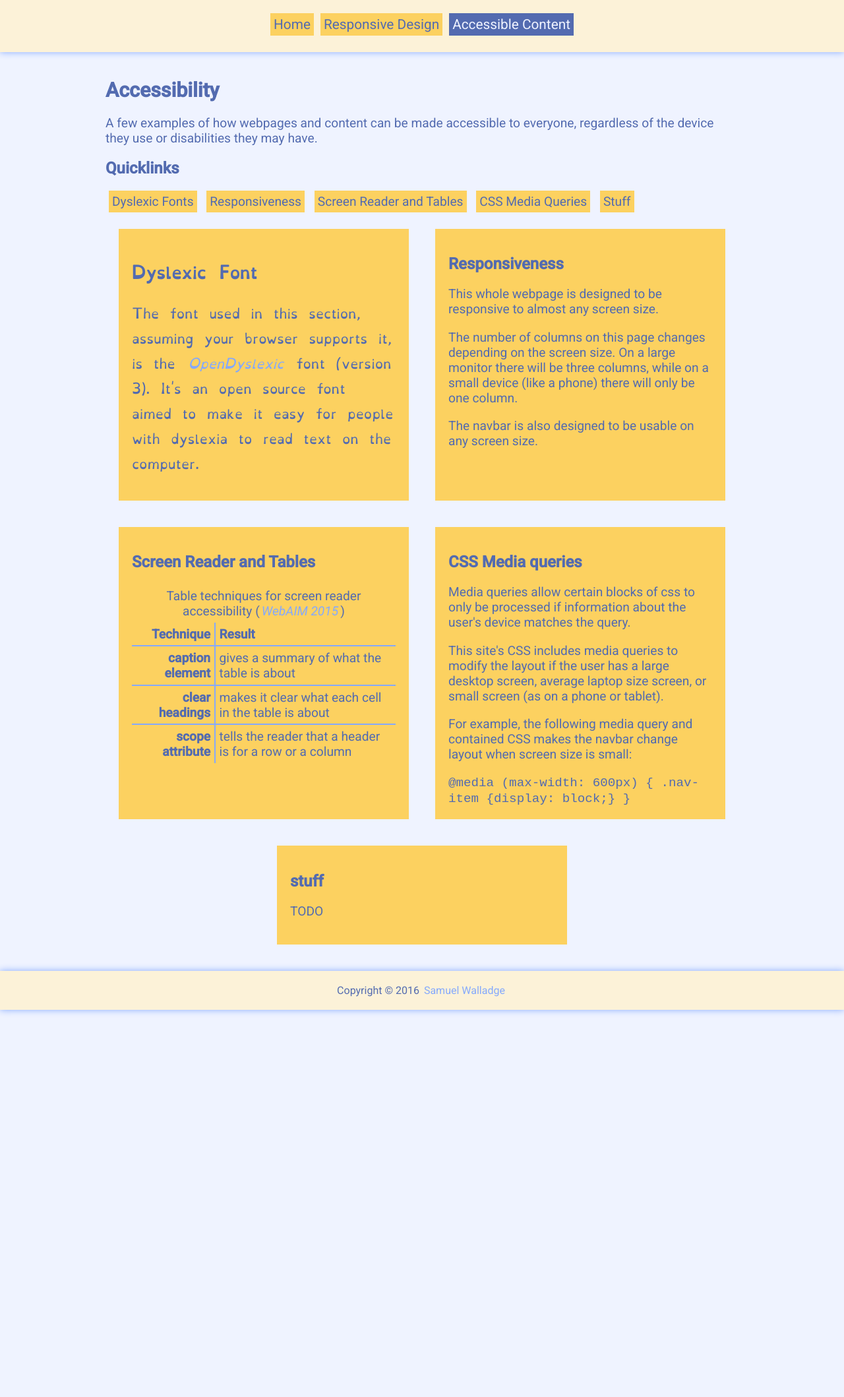
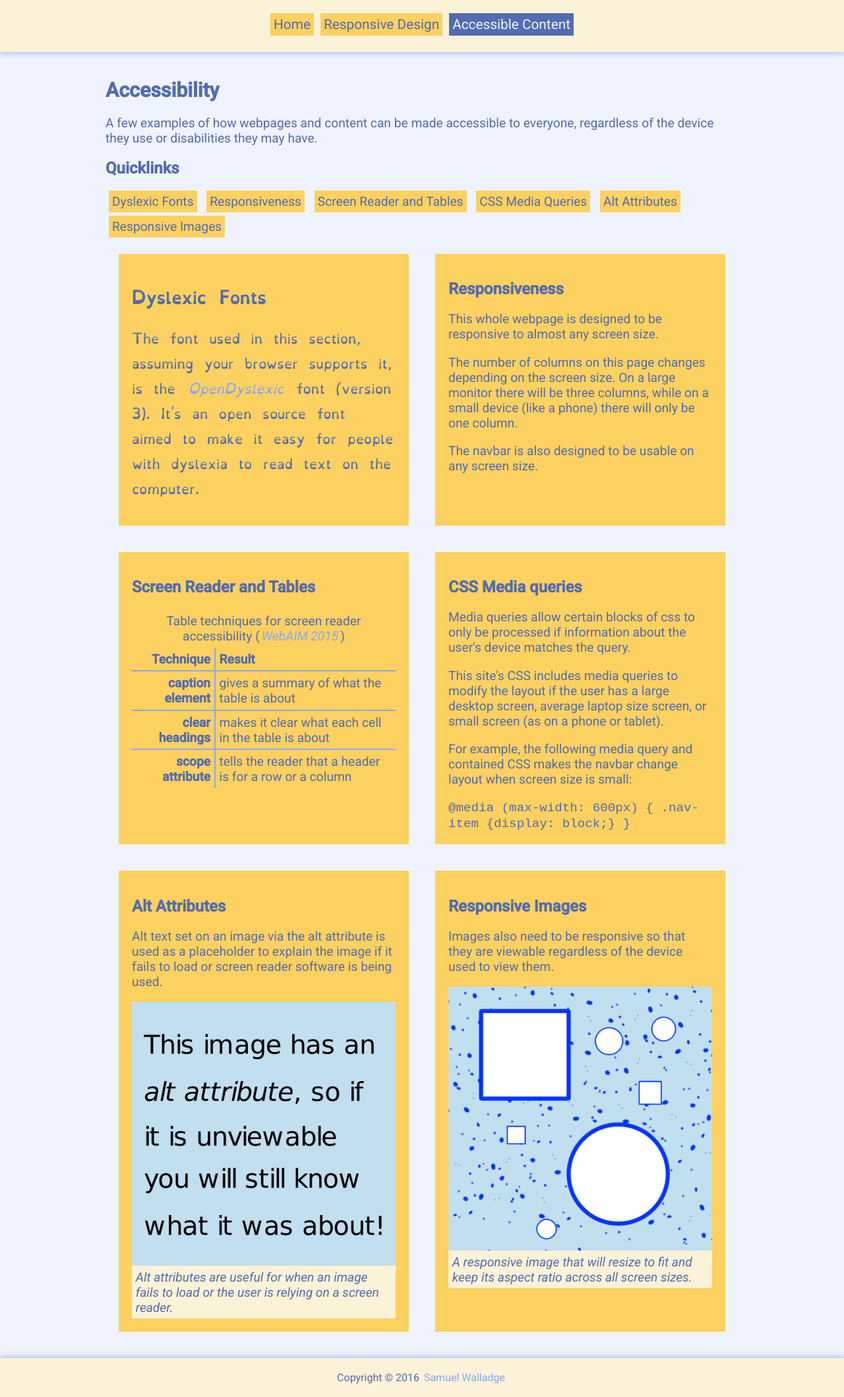
Before and after one commit to swalladge/hit226-a1, a Jekyll site: the page built from accessible.html, in a window 1280 px wide. Shown: the whole page at 66% size. Built offline with Jekyll 4.4.1, drawn with Linux system fonts in a browser that asks for light colours.

Commit message:
added a couple of image related sections

```diff
--- a/_sass/_elements.scss
+++ b/_sass/_elements.scss
@@ -103,3 +103,22 @@ td:last-child, th:last-child {
 td:first-child, th:first-child {
   border-left: 0;
 }
+
+.block-image {
+  width: 100%;
+  margin: 0;
+  background-color: $color-a5;
+  color: $color;
+  padding: 0;
+
+  figcaption {
+    padding: 0.3em;
+    font-style: italic;
+  }
+
+  img {
+    width: 100%;
+    height: auto;
+    display: block;
+  }
+}
--- a/accessible.html
+++ b/accessible.html
@@ -15,14 +15,15 @@ permalink: /accessibility/
         <a class="nav-item" href="#responsive">Responsiveness</a>
         <a class="nav-item" href="#screen-reader">Screen Reader and Tables</a>
         <a class="nav-item" href="#mediaqueries">CSS Media Queries</a>
-        <a class="nav-item" href="#stuff">Stuff</a>
+        <a class="nav-item" href="#alt">Alt Attributes</a>
+        <a class="nav-item" href="#images">Responsive Images</a>
       </nav>
     </section>
 
     <div class="block-box">
     <section id="dyslexic" class="block dyslexic">
       <div class="top-link right"><a href="#">Return to top</a></div>
-      <h2> Dyslexic Font </h2>
+      <h2> Dyslexic Fonts </h2>
       <p>
         The font used in this section, assuming your browser supports it, is the <cite><a href="http://opendyslexic.org/">OpenDyslexic</a></cite> font (version 3).
         It's an open source font aimed to make it easy for people with dyslexia to read text on the computer.
@@ -88,11 +89,42 @@ permalink: /accessibility/
 
     </section>
 
-    <section id="stuff" class="block">
+    <section id="alt" class="block">
       <div class="top-link right"><a href="#">Return to top</a></div>
-      <h2> stuff </h2>
+      <h2> Alt Attributes </h2>
+
       <p>
-        TODO
+       Alt text set on an image via the alt attribute is used as a placeholder to explain the image if it fails to load or screen reader software is being used.
+
+      <figure class="block-image">
+        <img src="{{ site.baseurl }}/assets/alt-attribute.png" title="Oh so meta..."
+             alt="An image explaining that an alt attribute is useful. Unfortunately, in this case it is so self-referencial that this explanation is pointless.">
+        <!--
+          Note: abusing title texts on images here due to humour being needed, the influence of xkcd comics,
+                the fact that the alt attribute or a figcaption are more reliable,
+                the fact that not all mobile browsers enable you to see title text on a touchscreen,
+                and the myriads of articles on the internet suggesting that title text is not serious (except in some small edge cases).
+
+           Sources: https://silktide.com/i-thought-title-text-improved-accessibility-i-was-wrong/,
+                    https://www.paciellogroup.com/blog/2013/01/using-the-html-title-attribute-updated/,
+                    http://webaim.org/articles/gonewild/#title
+         -->
+        <figcaption> Alt attributes are useful for when an image fails to load or the user is relying on a screen reader. </figcaption>
+      </figure>
+    </section>
+
+    <section id="images" class="block">
+      <div class="top-link right"><a href="#">Return to top</a></div>
+      <h2> Responsive Images </h2>
+
+      <p>
+        Images also need to be responsive so that they are viewable regardless of the device used to view them.
       </p>
+
+      <figure class="block-image">
+        <img src="{{ site.baseurl }}/assets/geometric.png" title="At least this image is interesting to look at." alt="Demo image showing perfect squares and circles.">
+        <figcaption> A responsive image that will resize to fit and keep its aspect ratio across all screen sizes. </figcaption>
+      </figure>
     </section>
+
     </div>
```
Also changed, not shown: assets/alt-attribute.png (added), assets/geometric.png (added).
